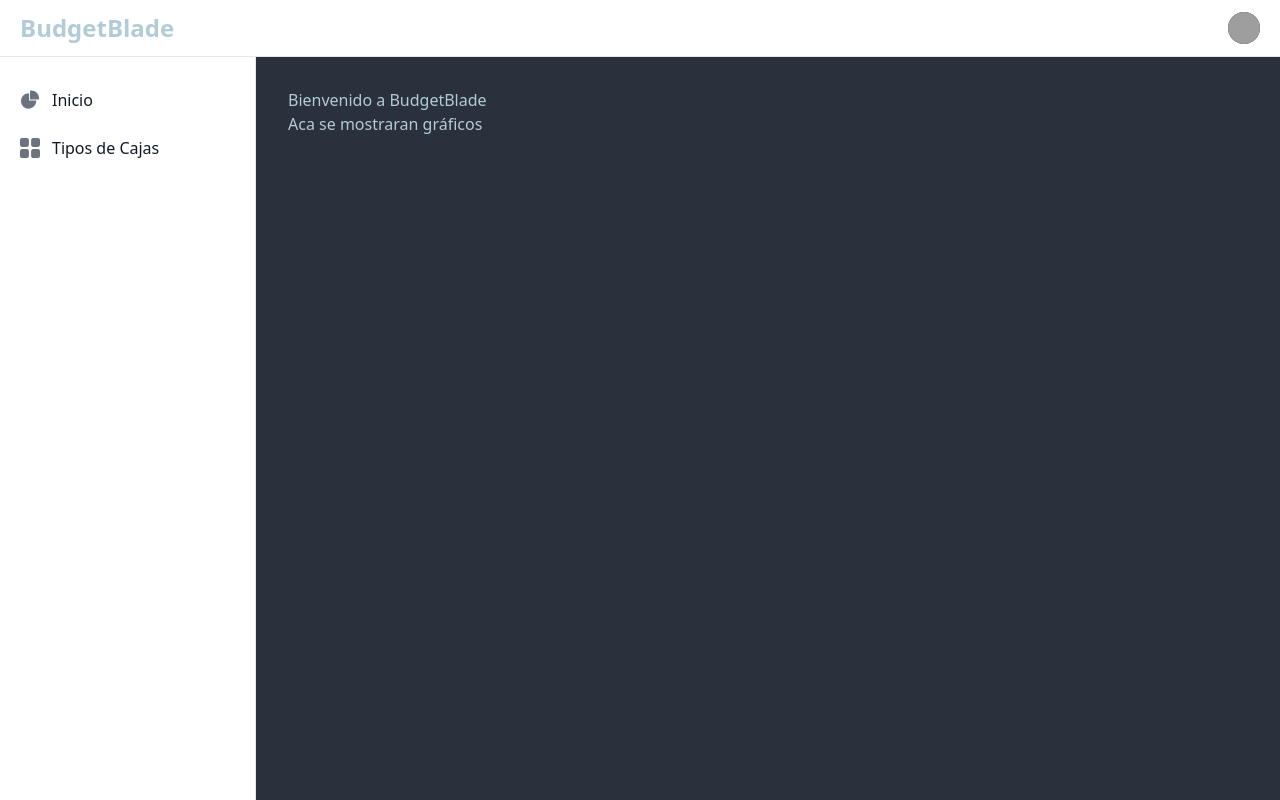
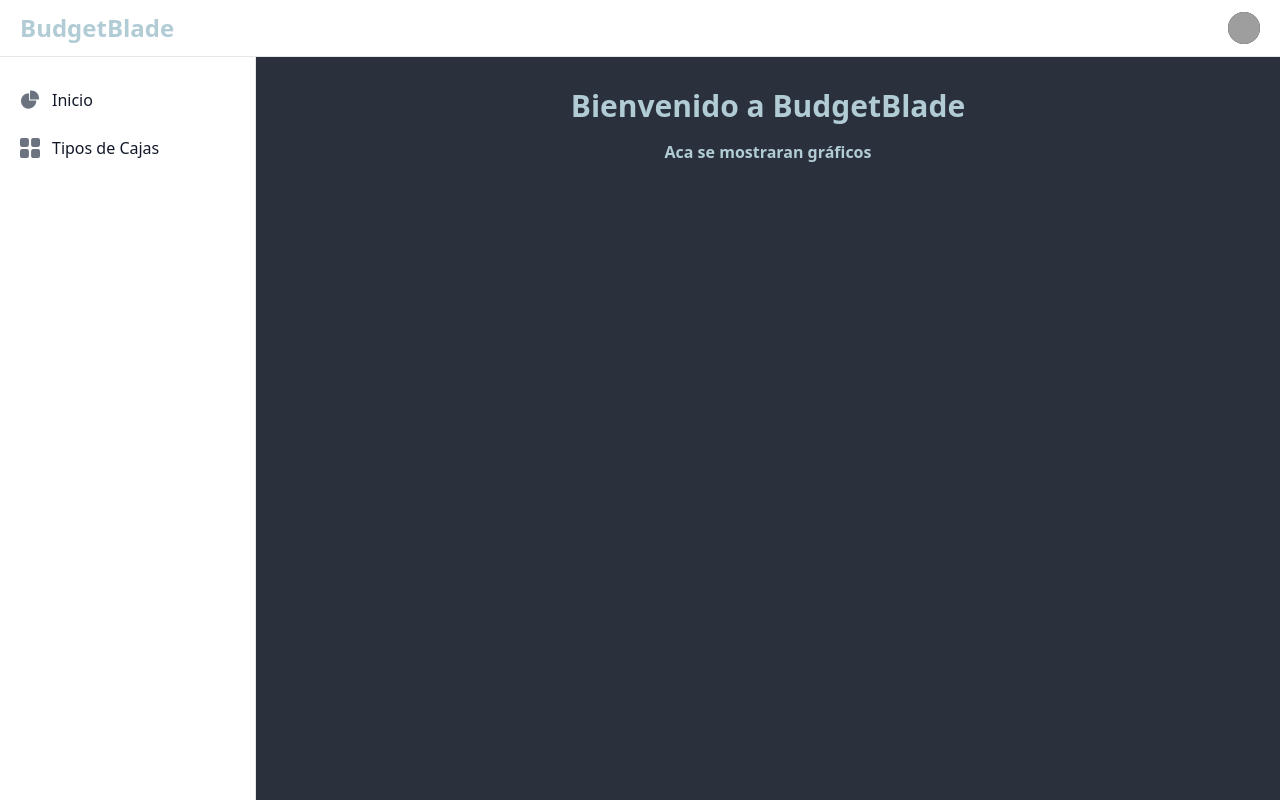
Before and after one commit to acristhian1411/BudgetBlade, a SvelteKit app in the folder svelteUI/: page / in a window 1280 px wide. Built offline with nearby package versions, Linux system fonts and the light colour scheme; grey boxes are pictures that could not be loaded.

Commit message:
align title text to center

```diff
--- a/svelteUI/src/routes/+page.svelte
+++ b/svelteUI/src/routes/+page.svelte
@@ -1,2 +1,2 @@
-<h1>Bienvenido a BudgetBlade</h1>
-<p>Aca se mostraran gráficos</p>
+<h1 class="mb-4 text-center text-3xl font-bold">Bienvenido a BudgetBlade</h1>
+<p class="text-1xl text-center font-bold">Aca se mostraran gráficos</p>
```
